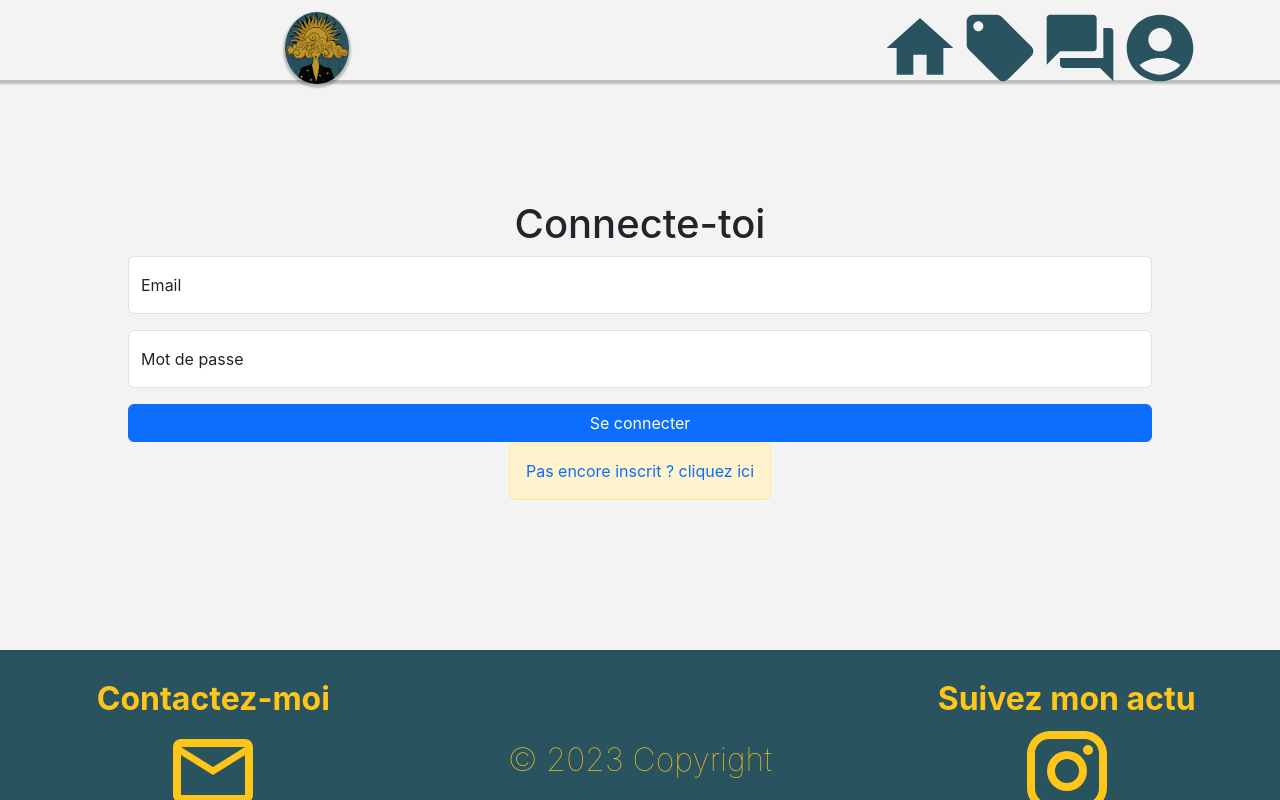
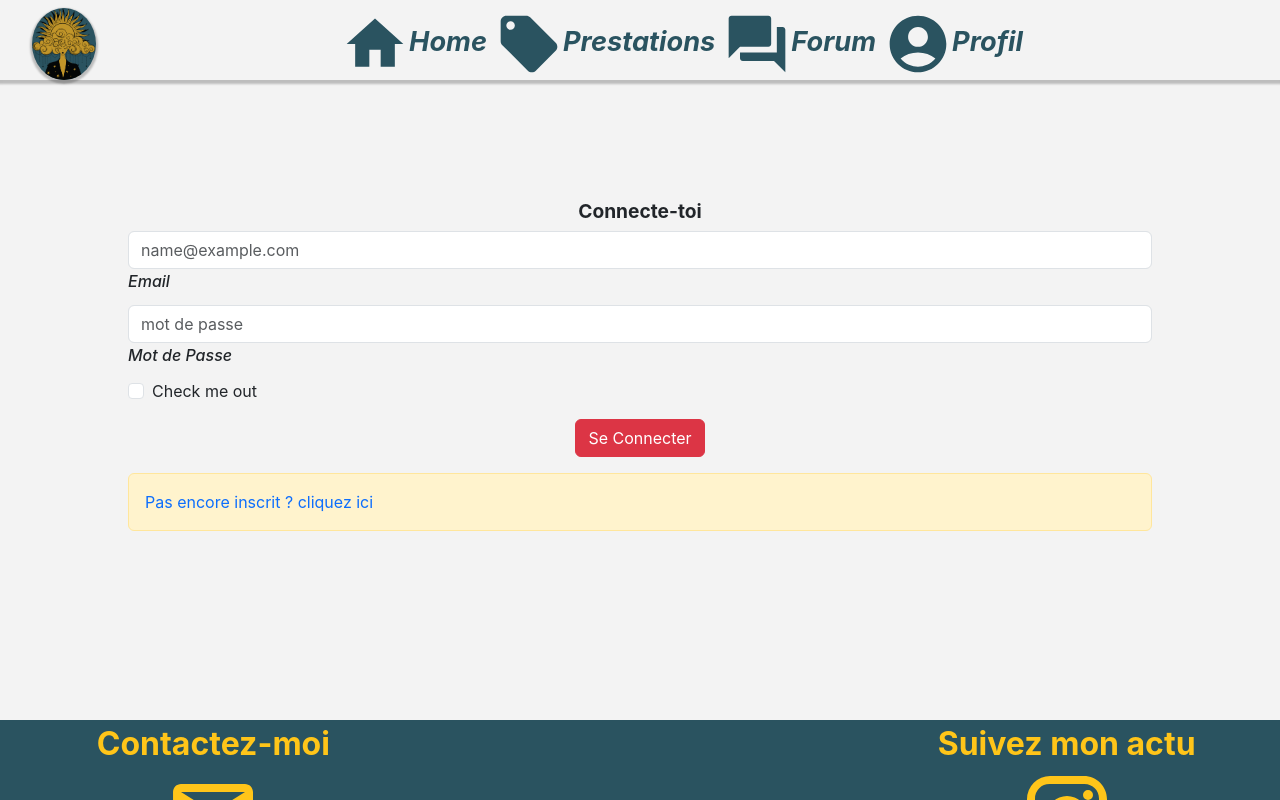
Before and after one commit to Joss2017/Coeima-front-end, a React (Create React App) app: page /login in a window 1280 px wide. Built offline with nearby package versions, Linux system fonts and the light colour scheme.

Commit message:
v 2.1 Mise en place gestion d'erreur login register à finir

```diff
--- a/src/components/footer/Footer.css
+++ b/src/components/footer/Footer.css
@@ -45,7 +45,7 @@
 
 @media (min-width: 768px) {
   .footer-container {
-    height: 150px;
+    height: 10vh;
     font-size: 2em;
   }
 
--- a/src/components/navbar/Navbar.css
+++ b/src/components/navbar/Navbar.css
@@ -12,30 +12,28 @@
   background-color: #2a5360;
 }
 
-.container-nav {
-  display: flex;
-  justify-content: space-between;
-  width: 280px;
-  margin-right: 15px;
+
+
+.navbar-nav .nav-item:hover {
+  background-color: rgba(180, 190, 203, 0.4);
 }
 
+.link-NB {
+  font-weight: bold;
+  text-decoration: none;
+  color: #2a5360;
+  font-style: italic;
+}
 .logo-NB {
   font-weight: bold;
-  text-decoration: none;
   color: #2a5360;
   font-size: 2.5em !important;
 }
 
-.logo-NB:hover {
-  color: #a28b57;
-  font-size: 3em !important;
-}
-
 @media (min-width: 768px) {
   .navbar {
-
     height: 10vh;
-    font-size: 2em;
+    font-size: 1.7em;
   }
 
   .rounded-circle {
@@ -43,10 +41,4 @@
     width: 8vh;
   }
 
-  .container-nav {
-    display: flex;
-    justify-content: space-between;
-    width: 40vh;
-    margin-right: 10vh;
-  }
 }
--- a/src/components/navbar/Navbar.tsx
+++ b/src/components/navbar/Navbar.tsx
@@ -2,7 +2,6 @@ import AccountCircleIcon from '@mui/icons-material/AccountCircle';
 import ForumIcon from '@mui/icons-material/Forum';
 import HomeIcon from '@mui/icons-material/Home';
 import LocalOfferIcon from '@mui/icons-material/LocalOffer';
-import { Link } from 'react-router-dom';
 import { NavLink } from 'react-router-dom';
 
 import '../navbar/Navbar.css';
@@ -10,35 +9,52 @@ import '../navbar/Navbar.css';
 export const Navbar = () => {
   return (
     <>
-      <nav className='navbar sticky-top '>
-        <div className='nav-item-1'>
+      <nav className='navbar navbar-expand-lg '>
+        <div className='container-fluid'>
           <img
             className='rounded-circle '
             src='./assets/Photo-site.png'
             alt='logo du site'
           />
-        </div>
-        <div className='container-nav'>
-          <div className='nav-item-2'>
-            <NavLink to='/'>
+
+          <button
+            className='navbar-toggler'
+            type='button'
+            data-bs-toggle='collapse'
+            data-bs-target='#navbarNav'
+            aria-controls='navbarNav'
+            aria-expanded='false'
+            aria-label='Toggle navigation'
+          >
+            <span className='navbar-toggler-icon'></span>
+          </button>
+          <div className='collapse navbar-collapse' id='navbarNav'>
+            <ul className='navbar-nav ms-md-auto gap-2'>
+              <li className='nav-item rounded'>
+                <NavLink to='/' className='link-NB'>
                   <HomeIcon className='logo-NB' />
+                  Home
                 </NavLink>
-          </div>
-
-          <div className='nav-item-3'>
-            <NavLink to='/offer'>
+              </li>
+              <li className='nav-item rounded'>
+                <NavLink to='/offer' className='link-NB'>
                   <LocalOfferIcon className='logo-NB' />
+                  Prestations
                 </NavLink>
-          </div>
-          <div className='nav-item-4'>
-            <NavLink to='/topic'>
+              </li>
+              <li className='nav-item rounded'>
+                <NavLink to='/topic' className='link-NB'>
                   <ForumIcon className='logo-NB' />
+                  Forum
                 </NavLink>
-          </div>
-          <div className='nav-item-5'>
-            <NavLink to='/login'>
+              </li>
+              <li className='nav-item dropdown rounded'>
+                <NavLink to='/login' className='link-NB'>
                   <AccountCircleIcon className='logo-NB' />
+                  Profil
                 </NavLink>
+              </li>
+            </ul>
           </div>
         </div>
       </nav>
--- a/src/pages/connection/Login.css
+++ b/src/pages/connection/Login.css
@@ -1,7 +1,8 @@
-.login-wrapper{
+.login-wrapper {
   display: flex;
   flex-direction: column;
   align-items: center;
+  text-align: center;
   margin-top: 15vh;
 }
 
@@ -9,15 +10,21 @@
   width: 80%;
 }
 
+.title-login {
+  text-align: center;
+}
+
 .submit {
   display: flex;
   flex-direction: column;
   justify-content: center;
 }
-.btn {
 
+a,
+.link-register {
+  text-decoration: none;
 }
 
-a,.link-register {
-  text-decoration: none;
+.btn {
+  font-weight: bold;
 }
--- a/src/pages/connection/Login.tsx
+++ b/src/pages/connection/Login.tsx
@@ -1,53 +1,83 @@
 import axios, { AxiosResponse } from 'axios';
-import { FormEvent, useRef, useState } from 'react';
+import { useRef, useState } from 'react';
 import { useNavigate } from 'react-router';
 import { Link } from 'react-router-dom';
 import './Login.css';
 
 export const Login = () => {
-  // useRef permets de recupérer les valeurs des données entrantes
+  //---------------------------------------useRef permets de recupérer les valeurs des données entrantes---------------------//
+
   const emailElement = useRef<HTMLInputElement>(null);
   const passwordElement = useRef<HTMLInputElement>(null);
 
+  //---------------------------------------useNavigate permets de naviguer sur une autre page après condition---------------//
+
   const navigate = useNavigate();
 
-  // useState permets de gérer l'état si user est conecté ou pas
-  const [error, setError] = useState<string | null>(null);
-  const [isUserLogged, setisUserLogged] = useState<boolean>(false);
+  //--------------------------------------useState permets de gérer l'état si user est conecté ou pas----------------------//
 
-  const handleSubmitForm = async (event: FormEvent<HTMLFormElement>) => {
-    event.preventDefault();
+  const [error, setError] = useState<string | null>('');
+  const [isUserLogged, setisUserLogged] = useState<string>('');
 
-    if (!emailElement || !passwordElement) {
+  //--------------------------------------Fonction rattachée aux Inputs pour la gestion des erreurs------------------------//
+
+  const handleChange = (e: React.SyntheticEvent<HTMLInputElement>) => {
+    e.preventDefault();
+
+    if (
+      !emailElement.current?.value ||
+      !passwordElement.current?.value === undefined ||
+      null
+    ) {
       setError('Merci de remplir les champs');
       return;
+    } else if (
+      passwordElement.current &&
+      passwordElement.current?.value.length < 8
+    ) {
+      setError(
+        'le mot de passe doit contenir 1 lettre minuscule, 1 lettre majuscule et 1 chiffre ou caractère spécial'
+      );
+      return;
     }
+  };
+
+  //--------------------------------------Axios.post Auth avec les valeurs réxupérées par useRef------------------------//
+
+  const handleSubmitForm = async (e: React.FormEvent) => {
+    e.preventDefault();
+
+    console.log(emailElement.current?.value);
+    console.log(passwordElement.current?.value);
 
     try {
-      axios
+      await axios
         .post('http://localhost:8087/api/auth/login', {
           email: emailElement.current?.value,
           password: passwordElement.current?.value,
         })
         .then((response: AxiosResponse) => {
-          console.log('réponde de axios', response.data);
+          console.log('réponse de axios', response.data);
+          console.log('message axios', response.statusText);
           const token = response.data.accessToken;
           if (token) {
             localStorage.setItem('token', token);
-            setisUserLogged(token);
+            setisUserLogged(response.data.message);
             setTimeout(() => navigate('/account'), 1000);
           }
         });
     } catch (error) {
+      console.log(error);
       setError('erreur dans la connexion');
     }
   };
 
   return (
+    <>
       <div className='login-wrapper'>
         {isUserLogged ? (
           <div className='alert alert-success' role='alert'>
-          Bienvenue!
+            {isUserLogged}
           </div>
         ) : (
           error && (
@@ -56,41 +86,61 @@ export const Login = () => {
             </div>
           )
         )}
-      <h1>Connecte-toi</h1>
-      <form className='container-form-login' onSubmit={handleSubmitForm}>
-        <div className='form-floating mb-3'>
+      </div>
+      <div className='container-form-login '>
+        <h1 className='title-login'>Connecte-toi</h1>
+        <form onSubmit={handleSubmitForm}>
+          <div className='form-outline mb-1'>
             <input
               type='email'
               className='form-control'
               id='emailUser'
+              autoComplete='new-email'
               placeholder='name@example.com'
-            autoComplete='current-email'
+              onChange={handleChange}
               ref={emailElement}
             />
-          <label htmlFor='emailUser'>Email</label>
+            <label className='form-label' htmlFor='form3Example3cg'>
+              Email
+            </label>
           </div>
-        <div className='form-floating'>
+
+          <div className='form-outline mb-1'>
             <input
               type='password'
               className='form-control'
               id='passwordUser'
-            placeholder='Password'
-            autoComplete='current-password'
+              placeholder='mot de passe'
+              autoComplete='new-password'
+              onChange={handleChange}
               ref={passwordElement}
             />
-          <label htmlFor='passwordUser'>Mot de passe</label>
+            <label className='form-label' htmlFor='form3Example4cg'>
+              Mot de Passe
+            </label>
           </div>
-        <div className='submit'>
-          <button className='mt-3  btn btn-primary' type='submit'>
-            Se connecter
+          <div className='mb-3 form-check'>
+            <input
+              type='checkbox'
+              className='form-check-input'
+              id='exampleCheck1'
+            />
+            <label className='form-check-label' htmlFor='exampleCheck1'>
+              Check me out
+            </label>
+          </div>
+          <div className='d-flex justify-content-center'>
+            <button type='submit' className='btn btn-danger btn-block '>
+              Se Connecter
             </button>
-          <div className='alert alert-warning' role='alert'>
+          </div>
+          <div className='alert alert-warning mt-3' role='alert'>
             <Link to='/register' className='link-register'>
               Pas encore inscrit ? cliquez ici
             </Link>
           </div>
-        </div>
         </form>
       </div>
+    </>
   );
 };
--- a/src/pages/connection/Register.css
+++ b/src/pages/connection/Register.css
@@ -1,7 +1,7 @@
 .register-wrapper {
   flex-direction: column;
   text-align: center;
-  margin-top: 15vh;
+  margin-top: 5vh;
 }
 
 .container-form-register {
@@ -9,3 +9,8 @@
   margin-left: 5vh;
   width: 80%;
 }
+
+.form-label {
+  font-weight: 500;
+  font-style: italic;
+}
--- a/src/pages/connection/Register.tsx
+++ b/src/pages/connection/Register.tsx
@@ -4,173 +4,211 @@ import { useNavigate } from 'react-router';
 import './Register.css';
 
 export const Register = () => {
+  //---------------------------------------useRef permets de recupérer les valeurs des données entrantes---------------------//
+
   const nicknameElement = useRef<HTMLInputElement>(null);
   const emailElement = useRef<HTMLInputElement>(null);
   const passwordElement = useRef<HTMLInputElement>(null);
-  const ConfirmPasswordElement = useRef<HTMLInputElement>(null);
+  const confirmPasswordElement = useRef<HTMLInputElement>(null);
   const phoneElement = useRef<HTMLInputElement>(null);
+
+  //---------------------------------------useNavigate permets de naviguer sur une autre page après condition---------------//
 
   const navigate = useNavigate();
 
-  // useState permets de gérer l'état si user est conecté ou pas
-  const [nickname, setNickname] = useState<string>('');
-  const [email, setEmail] = useState<string>('');
-  const [password, setPassword] = useState<string>('');
-  const [confirmPassword, setConfirmPassword] = useState<string>('');
+  //--------------------------------------useState permets de gérer l'état si user est conecté ou pas----------------------//
+
   const [error, setError] = useState<string | null>(null);
-  const [isUserRegister, setisUserRegister] = useState<string | null>(null);
+  const [isUserRegistered, setIsUserRegistered] = useState<string | null>(null);
+
+  //--------------------------------------Fonction rattachée aux Inputs pour la gestion des erreurs------------------------//
+
+  const handleChange = (e: React.SyntheticEvent<HTMLInputElement>) => {
+    e.preventDefault();
+
+    if (nicknameElement.current && nicknameElement.current.value.length < 4) {
+      setError("La taille du pseudo doit être d'au moins 4 caractères");
+      return;
+    } else if (
+      !emailElement.current?.value ||
+      !passwordElement.current?.value
+    ) {
+      setError('Veuillez renseigner les champs  email et  mot de passe');
+      return;
+    } else if (
+      passwordElement.current &&
+      passwordElement.current.value.length < 8
+    ) {
+      setError(
+        'Le mot de passe doit contenir au moins 8 caractères, une lettre minuscule, une lettre majuscule, et un chiffre ou un caractère spécial'
+      );
+
+      return;
+    } else if (
+      passwordElement.current?.value !== confirmPasswordElement.current?.value
+    ) {
+      setError(
+        'La confirmation de mot de passe doit être identique au mot de passe'
+      );
+      return;
+    } else if (phoneElement.current && phoneElement.current.value.length < 10) {
+      setError('10 chiffres minimum');
+      return;
+    }
+  };
+
+  //--------------------------------------Axios.post Auth avec les valeurs réxupérées par useRef------------------------//
 
   const handleSubmitForm = async (e: FormEvent) => {
-    console.log('handleSubmitForm');
     e.preventDefault();
 
     console.log(nicknameElement.current?.value);
     console.log(emailElement.current?.value);
     console.log(passwordElement.current?.value);
-    console.log(ConfirmPasswordElement.current?.value);
+    console.log(confirmPasswordElement.current?.value);
     console.log(phoneElement.current?.value);
 
-    if (nickname.length < 4) {
-      setError('la taille du pseudo doit être au minimum de 4 caractères');
-      return;
-    }
-    if (password.length < 8) {
-      setError(
-        'la taille du mot de passe doit être au minimum de 8 caractères'
-      );
-      return;
-    }
-    if (!email || !passwordElement) {
-      setError(
-        "Veuillez entrer un nom d'utilisateur et un mot de passe valide"
-      );
-      return;
-    }
-    if (password !== confirmPassword) {
-      setError(
-        'votre confirmation de mot de passe doit être la même que votre mot de passe'
-      );
-      return;
-    }
-
     try {
-      axios
+      await axios
         .post('http://localhost:8087/api/auth/register', {
           nickname: nicknameElement.current?.value,
           email: emailElement.current?.value,
           password: passwordElement.current?.value,
-          ConfirmPassword: ConfirmPasswordElement.current?.value,
+          confirmPassword: confirmPasswordElement.current?.value,
           phone: phoneElement.current?.value,
         })
         .then((response: AxiosResponse) => {
-          console.log('réponde de axios', response.data);
-
+          console.log('réponse de axios', response.data);
           if (response.status === 201) {
-            setisUserRegister(response.data.message || 'Inscription réussie');
+            setIsUserRegistered('Inscription réussie');
             setTimeout(() => navigate('/login'), 1000);
           } else {
-            setError(
-              response.data.message ||
-                "Une erreur s'est produite lors de l'inscriprion"
-            );
+            setIsUserRegistered(response.data.message);
           }
         });
     } catch (error) {
-      setError('erreur dans le formulaire');
+        console.log(error);
+      setError('Erreur lors de la soumission du formulaire');
     }
   };
 
   return (
-    <div className='register-wrapper'>
-      {isUserRegister ? (
-        <div className='alert alert-success' role='alert'>
-          {isUserRegister}
+    <>
+      <div className='register-wrapper'>
+        {isUserRegistered && (
+          <div className='alert alert-success' role='alert'>
+            {isUserRegistered}
+          </div>
+        )}
+      </div>
+      {error && (
+        <div className='alert alert-warning' role='alert'>
+          {error}
         </div>
-      ) : (
-        error && (
-          <div className='alert alert-danger' role='alert'>
-            {error}
-          </div>
-        )
       )}
-
       <div className='container-form-register '>
         <h1>Inscription</h1>
         <form onSubmit={handleSubmitForm}>
-          <div className='form-floating mb-3'>
+          <div className='form-outline mb-1'>
             <input
               type='text'
               className='form-control'
               id='nicknameUser'
-              placeholder='pseudo'
+              placeholder='4 caractères mini'
               autoComplete='new nickname'
-              onChange={(event) => setNickname(event.currentTarget.value)}
+              onChange={handleChange}
               ref={nicknameElement}
             />
-            <label htmlFor='nicknameUser'>
-              Pseudo * (4 caractères minimum)
+            <label className='form-label' htmlFor='form3Example1cg'>
+              Ton Pseudo *
             </label>
           </div>
-          <div className='form-floating mb-3'>
+
+          <div className='form-outline mb-1'>
             <input
               type='email'
               className='form-control'
               id='emailUser'
               autoComplete='new-email'
               placeholder='name@example.com'
-              onChange={(event) => setEmail(event.currentTarget.value)}
+              onChange={handleChange}
               ref={emailElement}
             />
-            <label htmlFor='emailUser'>Email *</label>
+            <label className='form-label' htmlFor='form3Example3cg'>
+              Ton Email *
+            </label>
           </div>
-          <div className='form-floating mb-3'>
+
+          <div className='form-outline mb-1'>
             <input
               type='password'
               className='form-control'
               id='passwordUser'
-              placeholder='Password'
+              placeholder='8 caractères mini,une maj et un caractère'
               autoComplete='new-password'
-              onChange={(event) => setPassword(event.currentTarget.value)}
+              onChange={handleChange}
               ref={passwordElement}
             />
-            <label htmlFor='passwordUser'>
-              Mot de passe * (8 caractères minimum)
+            <label className='form-label' htmlFor='form3Example4cg'>
+              Mot de Passe *
             </label>
           </div>
-          <div className='form-floating mb-3'>
+
+          <div className='form-outline mb-1'>
             <input
               type='password'
               className='form-control'
               id='confirmPasswordUser'
               placeholder='Password'
               autoComplete='new-password'
-              onChange={(event) =>
-                setConfirmPassword(event.currentTarget.value)
-              }
-              ref={ConfirmPasswordElement}
+              onChange={handleChange}
+              ref={confirmPasswordElement}
             />
-            <label htmlFor='confirmPasswordUser'>
-              Confirmation mot de passe *
+            <label className='form-label' htmlFor='form3Example4cdg'>
+              Confirmation Mot de Passe *
             </label>
           </div>
-          <div className='form-floating '>
+
+          <div className='form-outline mb-1'>
             <input
-              type='number'
-              className='form-control'
-              id='phoneUser'
+              type='tel'
+              id='typePhone'
+              className='form-control form-control-lg'
               placeholder='téléphone'
               autoComplete='new-phone'
+              onChange={handleChange}
               ref={phoneElement}
             />
-            <label htmlFor='confirmPasswordUser'>Numéro de téléphone</label>
+            <label className='form-label' htmlFor='form3Example4cdg'>
+              Numéro de téléphone
+            </label>
           </div>
-          <div className='submit'>
-            <button className='mt-3  btn btn-primary' type='submit'>
+
+          <div className='form-check d-flex justify-content-center mb-5'>
+            <input
+              className='form-check-input me-2'
+              type='checkbox'
+              value=''
+              id='form2Example3cg'
+            />
+            <label className='form-check-label' htmlFor='form2Example3g'>
+              I agree all statements in{' '}
+              <a href='#!' className='text-body'>
+                <u>Terms of service</u>
+              </a>
+            </label>
+          </div>
+
+          <div className='d-flex justify-content-center'>
+            <button type='submit' className='btn btn-danger btn-block '>
               S'inscrire
             </button>
           </div>
         </form>
       </div>
-    </div>
+    </>
   );
 };
+function then(arg0: (response: AxiosResponse) => void) {
+  throw new Error('Function not implemented.');
+}
--- a/src/pages/offer/Offer.tsx
+++ b/src/pages/offer/Offer.tsx
@@ -1,4 +1,4 @@
-import axios from 'axios';
+import axios, { AxiosResponse } from 'axios';
 import React, { useEffect, useState } from 'react';
 import { CardOffer } from '../../components/cardOffer/CardOffer';
 import './Offer.css';
@@ -19,7 +19,7 @@ export const Offer = () => {
   useEffect(() => {
     axios
       .get('http://localhost:8087/api/offer')
-      .then((response) => {
+      .then((response: AxiosResponse) => {
         tabCardOffers = response.data;
         setListCardOffers(tabCardOffers);
       })
```
Also changed, not shown: src/components/comment/Comment.tsx (added, +30 -0 lines), src/components/comment/Comment.css (added). Lines whose indentation alone changed are shown as unchanged.
